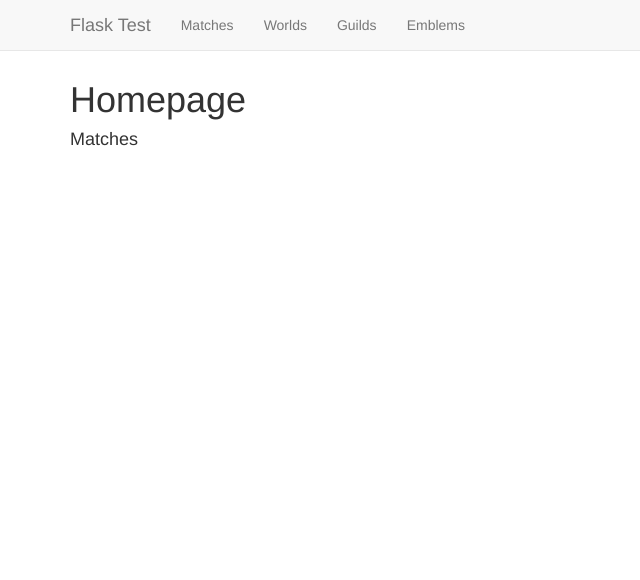
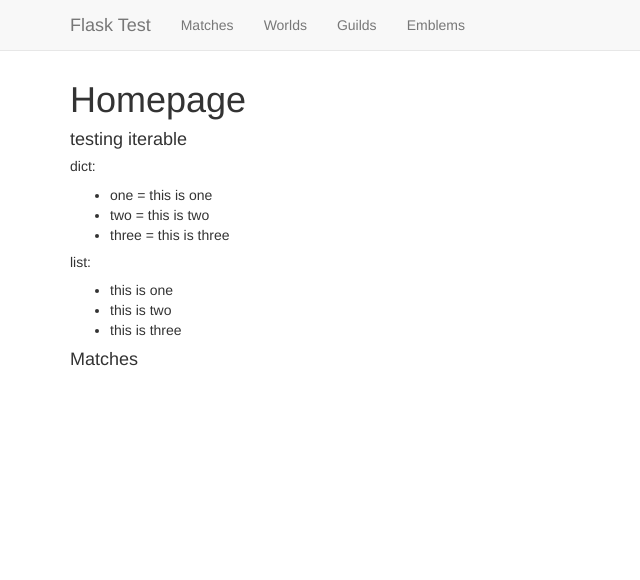
Before and after one commit to 5290charlie/gw2, a Flask app: template app/templates/index.html in a window 1280 px wide; the page is wider, and only the part inside the window is pictured. Shown: the top 580 px of that part, without its empty margins (0-640 px from the left). Run offline with Flask 2, Linux system fonts and the light colour scheme; the template is opened without the code that fills it, so the values that code supplies are empty; parts of the project's set-up code (start-up, migrations or seed data) failed here and were passed over; some libraries are stand-ins or nearby versions.

Commit message:
This shouldn't be so difficult...

```diff
--- a/app/templates/index.html
+++ b/app/templates/index.html
@@ -2,6 +2,22 @@
 {% block content %}
     <h1>Homepage</h1>
 
+    <h4>testing iterable</h4>
+    <h5>dict:</h5>
+    <ul>
+        {% set dict = test_iterable_dict() %}
+        {% for item in dict %}
+            <li>{{ item }} = {{ dict[item] }}</li>
+        {% endfor %}
+    </ul>
+    <h5>list:</h5>
+    <ul>
+        {% set list = test_iterable_list() %}
+        {% for item in list %}
+            <li>{{ item }}</li>
+        {% endfor %}
+    </ul>
+
     <h4>Matches</h4>
     {% include 'matches.html' %}
 {% endblock %}
--- a/app/templates/matches.html
+++ b/app/templates/matches.html
@@ -6,7 +6,8 @@
         <ul>
             {% for match in matches %}
                 <li>
-                    {% include "partials/match_title.html" %}
+                    {{ match.wvw_match_id }}
+                    {# {% include "partials/match_title.html" %} #}
                 </li>
             {% endfor %}
         </ul>
--- a/app/views.py
+++ b/app/views.py
@@ -26,6 +26,22 @@ def active_pages():
             'name': 'Emblems',
             'href': '/emblems'
         }
+    ]
+
+@app.template_global()
+def test_iterable_dict():
+    return {
+        'one': 'this is one',
+        'two': 'this is two',
+        'three': 'this is three'
+    }
+
+@app.template_global()
+def test_iterable_list():
+    return [
+        'this is one',
+        'this is two',
+        'this is three'
     ]
 
 @app.route('/')
```
Also changed, not shown: src/models.py (+0 -16 lines).
